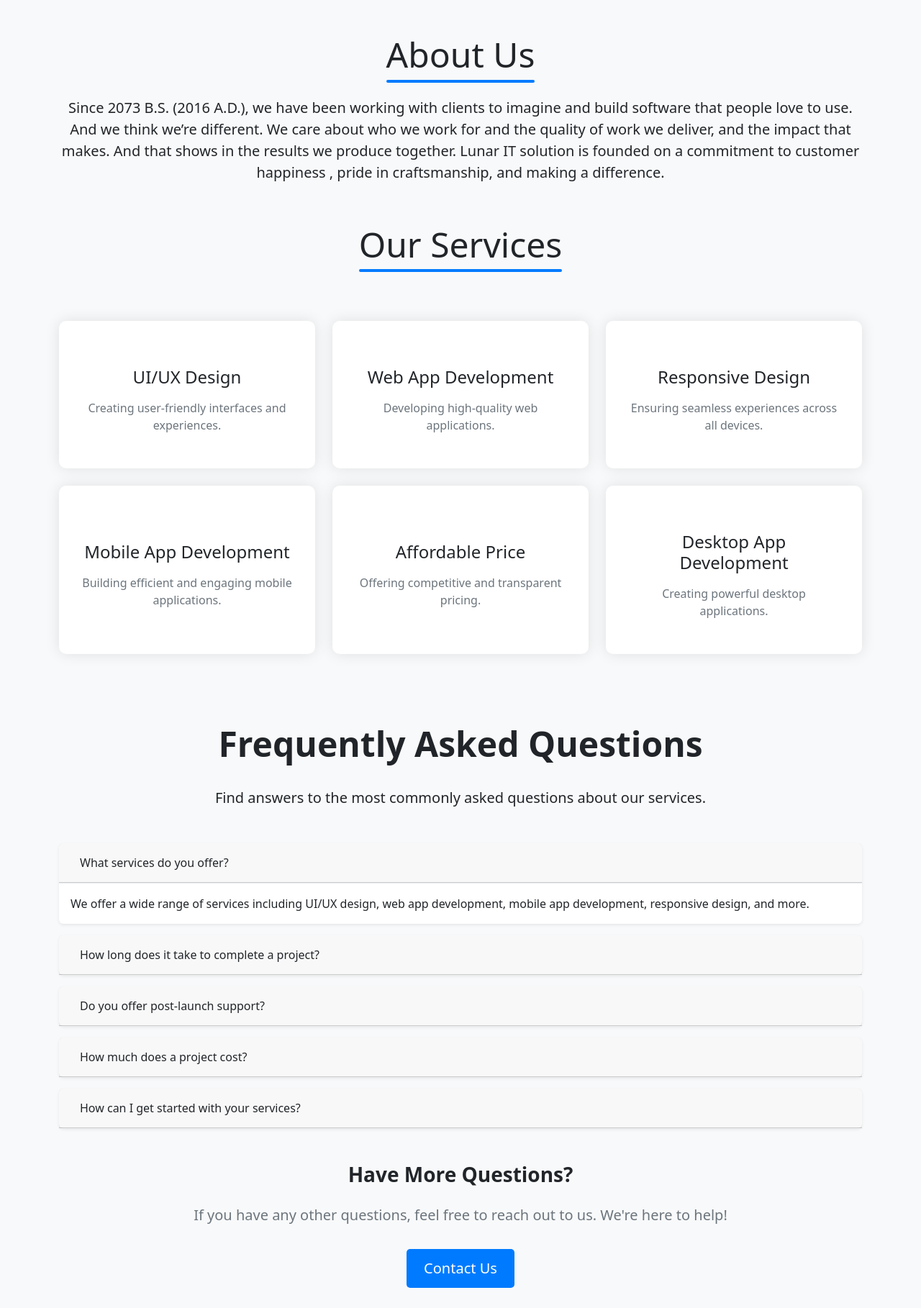
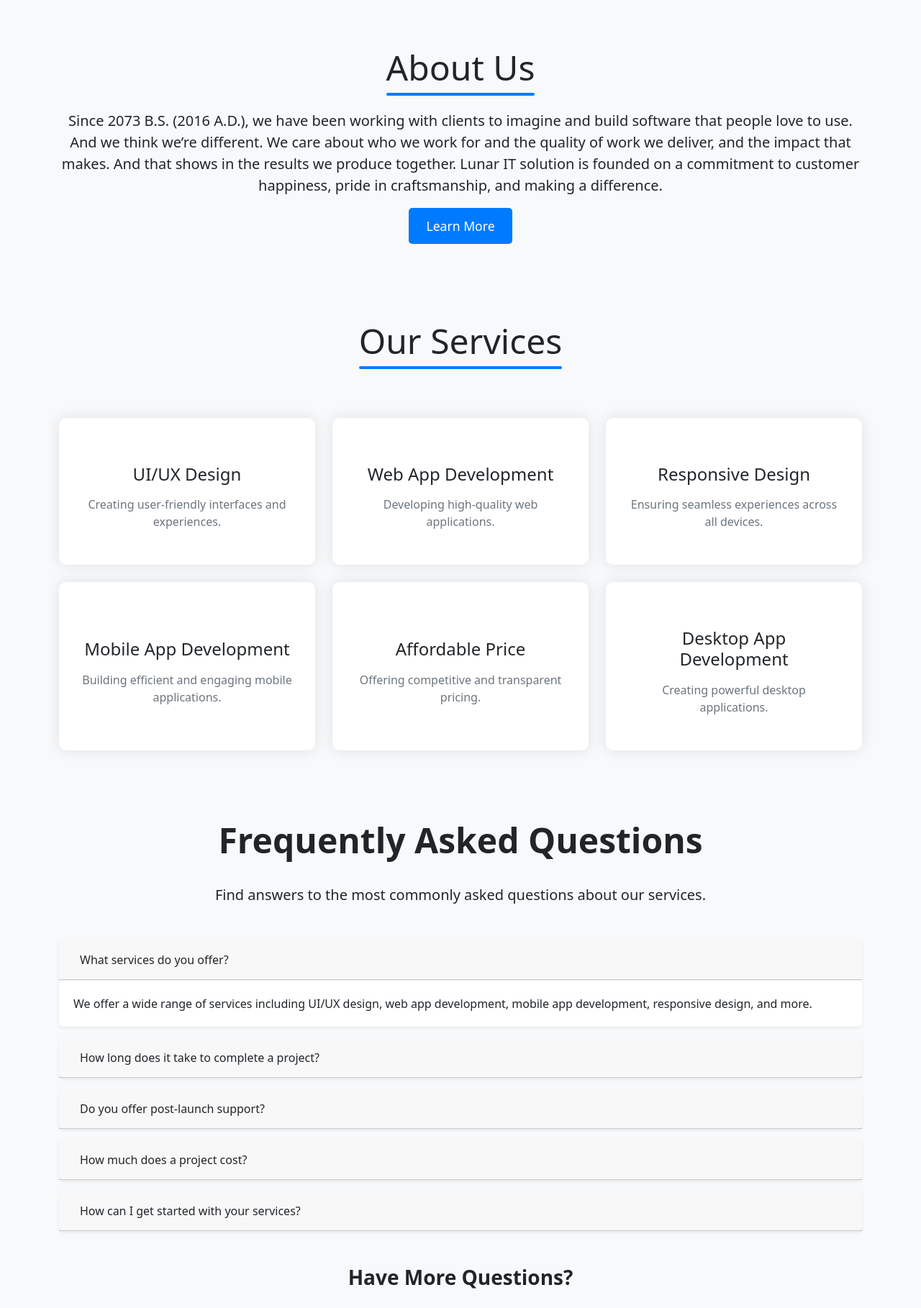
Before and after one commit to sujalbahing/LunarIT, a Django app: page / in a window 1280 px wide, after a click on "Product". Shown: the part 681-2499 px from the top of the page at 72% size. Run offline with Django 5.2, Linux system fonts and the light colour scheme; some libraries are stand-ins or nearby versions.

Commit message:
Frontend New

```diff
--- a/lunarIT_project/home/templates/home/homepage.html
+++ b/lunarIT_project/home/templates/home/homepage.html
@@ -19,12 +19,14 @@
 
 <!-- About Us -->
 
-<main class="container my-5">
+<main class="container my-3">
     <section class="text-center mb-5">
         <h1 class="display-5 section-heading">About Us</h1>
-        <p class="lead">Since 2073 B.S. (2016 A.D.), we have been working with clients to imagine and build software that people love to use. And we think we’re different. We care about who we work for and the quality of work we deliver, and the impact that makes. And that shows in the results we produce together. Lunar IT solution is founded on a commitment to customer happiness , pride in craftsmanship, and making a difference.</p>
+        <p class="lead">Since 2073 B.S. (2016 A.D.), we have been working with clients to imagine and build software that people love to use. And we think we’re different. We care about who we work for and the quality of work we deliver, and the impact that makes. And that shows in the results we produce together. Lunar IT solution is founded on a commitment to customer happiness, pride in craftsmanship, and making a difference.</p>
+        <a href="{% url 'about' %}" class="btn btn-primary mt-3 mx-auto d-block" style="width: fit-content;">Learn More</a>
     </section>
 </main>
+
 
 <!-- Services -->
 <section class="services-section text-center pt-2">
--- a/lunarIT_project/static/css/styles.css
+++ b/lunarIT_project/static/css/styles.css
@@ -116,7 +116,17 @@
 .section-heading p {
     color: #6c757d;
 }
+.btn-primary {
+    background-color: #007bff;
+    border: none;
+    padding: 10px 20px;
+    font-size: 1.1rem;
+    transition: background-color 0.3s;
+}
 
+.btn-primary:hover {
+    background-color: #0056b3;
+}
 
 /* footer css */
 footer {
@@ -396,21 +406,77 @@
 
 /* team css */
 
+.hero-section {
+    position: relative;
+    overflow: hidden;
+}
+
+.banner-section {
+    position: relative;
+    overflow: hidden;
+    background-color: #007bff;
+}
+
+.banner-section .counter {
+    margin-bottom: 20px;
+}
+
+.banner-section .count {
+    font-size: 2.5rem;
+    margin-bottom: 10px;
+    animation: fadeInUp 1s ease-in-out;
+}
+
+.banner-section .lead {
+    font-size: 1.25rem;
+    animation: fadeInUp 1.5s ease-in-out;
+}
+
+@keyframes fadeInUp {
+    from {
+        opacity: 0;
+        transform: translateY(20px);
+    }
+    to {
+        opacity: 1;
+        transform: translateY(0);
+    }
+}
+
+.card img {
+    border-radius: 50%;
+}
+
 .card {
-    transition: transform 0.3s, box-shadow 0.3s;
+    border: none;
+    box-shadow: 0 4px 8px rgba(0, 0, 0, 0.1);
 }
 
 .card-body {
-    height: 100%;
-    display: flex;
-    flex-direction: column;
-    justify-content: space-between;
+    padding: 20px;
 }
 
-.card img {
-    height: 200px;
+.card-title {
+    font-size: 1.25rem;
+    margin-bottom: 10px;
+}
+
+.card-text {
+    font-size: 0.9rem;
+    color: #6c757d;
+}
+
+.card .rounded-circle {
+    width: 150px;
+    height: 150px;
     object-fit: cover;
+    margin: auto;
 }
+
+.section-heading {
+    margin-top: 50px;
+}
+
 
 /* fqa css */
 
--- a/lunarIT_project/static/templates/base.html
+++ b/lunarIT_project/static/templates/base.html
@@ -5,6 +5,7 @@
     <meta name="viewport" content="width=device-width, initial-scale=1.0">
     <title>Lunar I.T. Solutions</title>
     <link href="https://cdn.jsdelivr.net/npm/bootstrap@5.3.3/dist/css/bootstrap.min.css" rel="stylesheet" integrity="sha384-QWTKZyjpPEjISv5WaRU9OFeRpok6YctnYmDr5pNlyT2bRjXh0JMhjY6hW+ALEwIH" crossorigin="anonymous">
+    <link rel="stylesheet" href="https://cdnjs.cloudflare.com/ajax/libs/animate.css/4.1.1/animate.min.css" />
     {% load static %}
     <link rel="stylesheet" href="{% static 'css/styles.css' %}">
 </head>
@@ -22,13 +23,16 @@
                 <div class="collapse navbar-collapse" id="navbarNav">
                     <ul class="navbar-nav ms-auto">
                         <li class="nav-item">
-                            <a class="nav-link active" aria-current="page" href="{% url "home" %}">Home</a>
+                            <a class="nav-link" href="{% url "about" %}">About us</a>
                         </li>
-                        <li class="nav-item">
-                            <a class="nav-link" href="{% url "about" %}">About</a>
-                        </li>
-                        <li class="nav-item">
-                            <a class="nav-link" href="{% url "course" %}">Courses</a>
+                        <li class="nav-item dropdown">
+                            <a class="nav-link dropdown-toggle" href="#" id="navbarDropdown" role="button" data-bs-toggle="dropdown" aria-expanded="false">
+                                Product
+                            </a>
+                            <ul class="dropdown-menu" aria-labelledby="navbarDropdown">
+                                <li><a class="dropdown-item" href="#">Lunar School Management Software</a></li>
+                                <li><a class="dropdown-item" href="#">Lunaccount(Co-oparative Software)</a></li>
+                            </ul>
                         </li>
                         <li class="nav-item dropdown">
                             <a class="nav-link dropdown-toggle" href="#" id="navbarDropdown" role="button" data-bs-toggle="dropdown" aria-expanded="false">
@@ -41,20 +45,13 @@
                                 <li><a class="dropdown-item" href="#">Web Hosting</a></li>
                             </ul>
                         </li>
-                        <li class="nav-item dropdown">
-                            <a class="nav-link dropdown-toggle" href="#" id="navbarDropdown" role="button" data-bs-toggle="dropdown" aria-expanded="false">
-                                Product
-                            </a>
-                            <ul class="dropdown-menu" aria-labelledby="navbarDropdown">
-                                <li><a class="dropdown-item" href="#"></a></li>
-                                <li><a class="dropdown-item" href="#"></a></li>
-                            </ul>
+                        <li class="nav-item">
+                            <a class="nav-link" href="{% url "course" %}">Courses</a>
                         </li>
                         <li class="nav-item">
                             <a class="nav-link" href="{% url "contact" %}">Contact</a>
                         </li>
                     </ul>
-                    {% comment %} <a href="#" class="btn btn-primary ms-lg-3">Enroll Now</a> {% endcomment %}
                     <a href="#" class="btn btn-secondary ms-lg-3">Log In</a>
                 </div>
             </div>
```
Also changed, not shown: lunarIT_project/home/templates/home/aboutpage.html (+39 -9 lines), lunarIT_project/media/images/4482fe09d95a0be765154b9cefff5e07f7fc32ff.png (added), lunarIT_project/media/images/5fec0189d9845.jpg (added), lunarIT_project/media/images/HyMHHl6F7.jpeg (added), lunarIT_project/media/images/hero-batch-3-contact-us.jpg (added), lunarIT_project/media/images/images.png (added), lunarIT_project/media/images/nodejs.jpg (added), lunarIT_project/media/images/unnamed.png (added).
